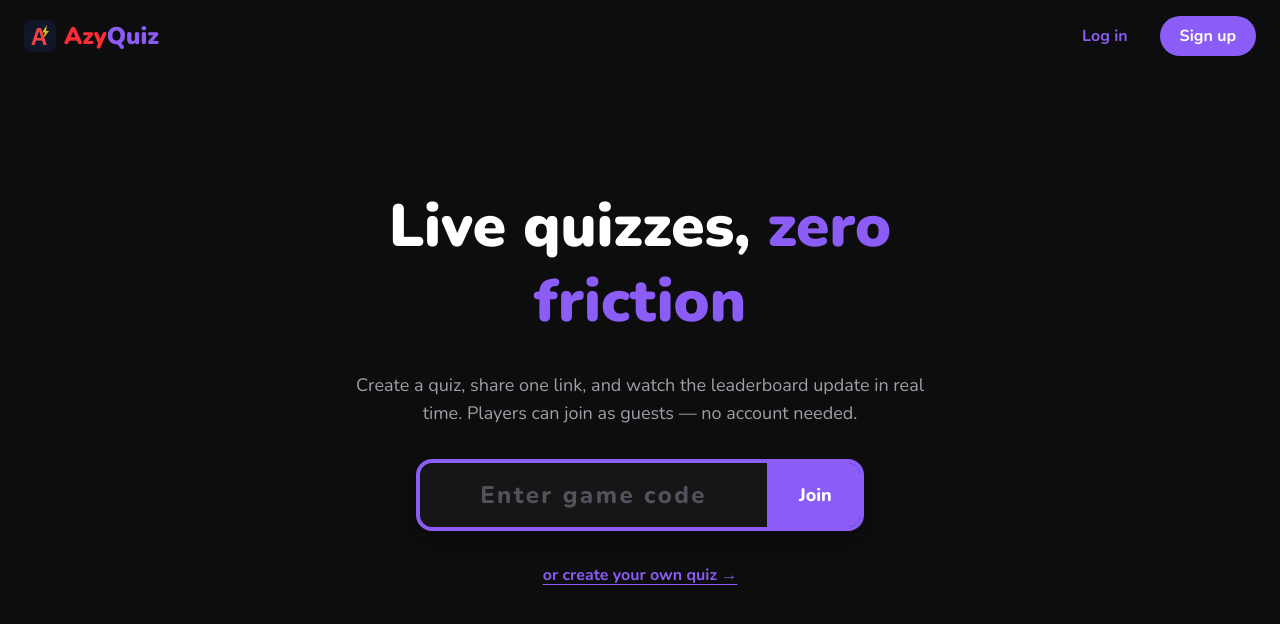
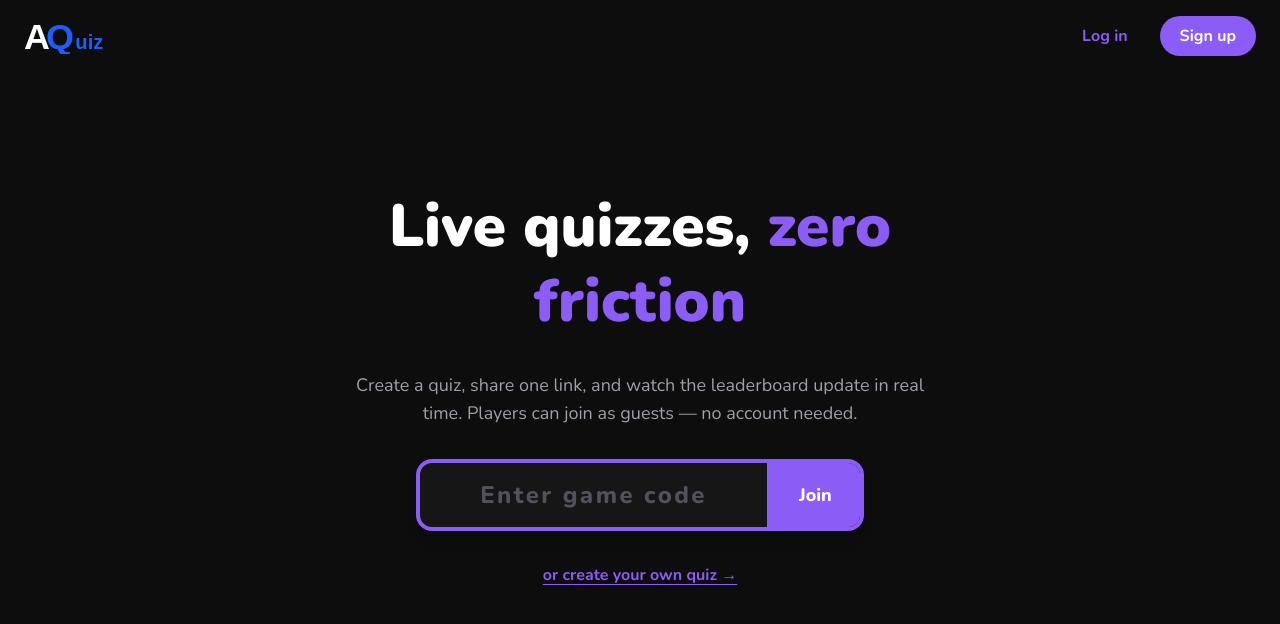
Before and after one commit to azyy00/quiz-app, a Next.js app: page / in a window 1280 px wide. Shown: the top 624 px of the page. Built offline with nearby package versions, Linux system fonts and the light colour scheme; no server answers.

Commit message:
New AQuiz wordmark logo: interlocked A and Q with lowercase uiz
White A + blue Q wordmark across headers, matching AQ monogram favicon,
tab title updated to AQuiz.

Co-Authored-By: Claude Fable 5 <noreply@anthropic.com>
Claude-Session: https://claude.ai/code/session_013NE9XAgJPa6VkqGNAKY6eF

```diff
--- a/src/app/layout.tsx
+++ b/src/app/layout.tsx
@@ -2,7 +2,7 @@ import type { Metadata } from "next";
 import "./globals.css";
 
 export const metadata: Metadata = {
-  title: "AzyQuiz — Realtime Quiz Game",
+  title: "AQuiz — Realtime Quiz Game",
   description: "Create quizzes, share a link, and play live with friends.",
 };
 
--- a/src/components/Brand.tsx
+++ b/src/components/Brand.tsx
@@ -1,15 +1,9 @@
-/** AzyQuiz wordmark: red "Azy", brand-purple "Quiz", with the logo tile. */
-export default function Brand({ withLogo = true }: { withLogo?: boolean }) {
-  return (
-    <span className="inline-flex items-center gap-2 text-2xl font-black">
-      {withLogo && (
-        // eslint-disable-next-line @next/next/no-img-element
-        <img src="/logo.svg" alt="AzyQuiz logo" className="h-8 w-8" />
-      )}
-      <span>
-        <span className="text-red-500">Azy</span>
-        <span className="text-brand">Quiz</span>
-      </span>
-    </span>
-  );
+/** AQuiz wordmark: interlocked A + Q with lowercase "uiz". */
+export default function Brand({
+  className = "h-9 w-auto",
+}: {
+  className?: string;
+}) {
+  // eslint-disable-next-line @next/next/no-img-element
+  return <img src="/logo.svg" alt="AQuiz" className={className} />;
 }
```
Also changed, not shown: public/logo.svg, src/app/icon.svg.
